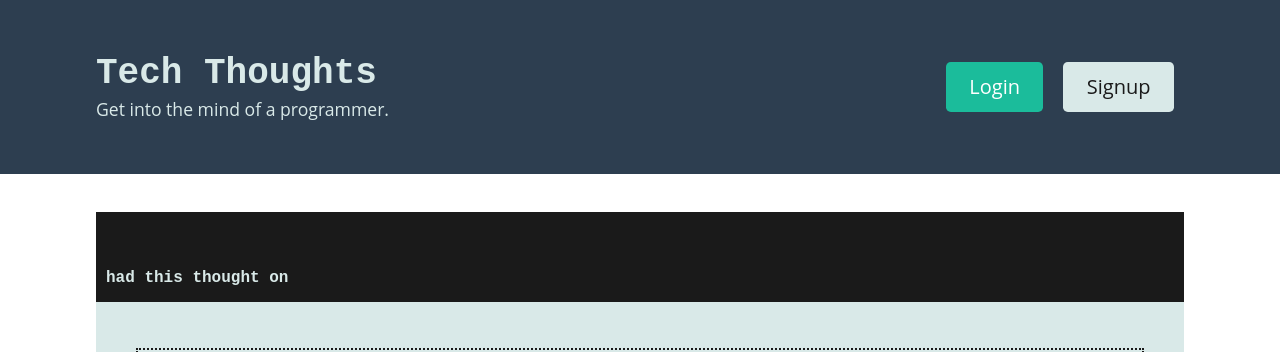
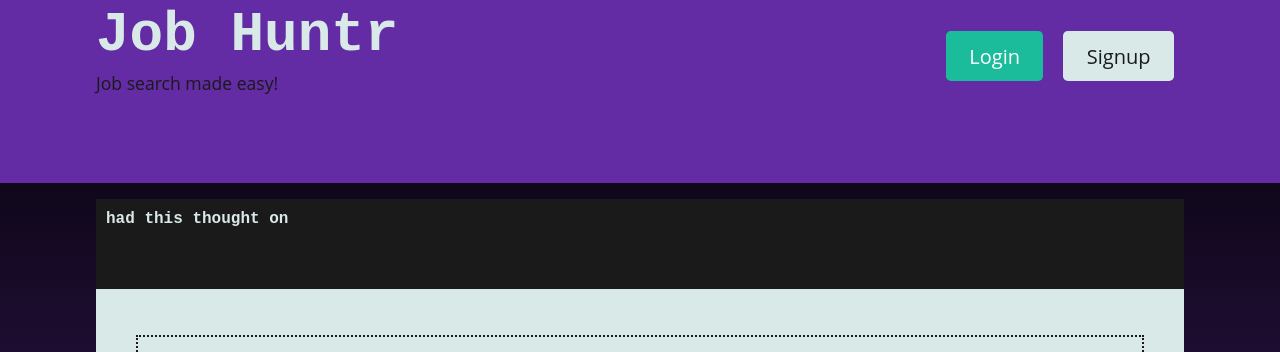
Before and after one commit to ZacWheeler3/job-huntr, a React (Vite) app in the folder client/: page /thoughts/1 in a window 1280 px wide. Shown: the top 352 px of the page. Built offline with nearby package versions, Linux system fonts and the light colour scheme; no server answers.

Commit message:
added styling to header and added gradient backgorund

```diff
--- a/client/src/App.css
+++ b/client/src/App.css
@@ -1,24 +1,28 @@
-/*! normalize.css v8.0.1 | MIT License | github.com/necolas/normalize.css */
-/* Document
-   ========================================================================== */
-/**
- * 1. Correct the line height in all browsers.
- * 2. Prevent adjustments of font size after orientation changes in iOS.
- */
- html {
+html {
   line-height: 1.15;
   /* 1 */
   -webkit-text-size-adjust: 100%;
   /* 2 */
 }
 
-/* Sections
-   ========================================================================== */
-/**
- * Remove the margin in all browsers.
- */
+.header-container {
+  background-color: #632ba4;
+}
+
+.m-0 {
+  font-size: 3.5rem;
+  display: flex;
+  text-decoration: none;
+}
+
 body {
   margin: 0;
+  background: rgb(69, 30, 115);
+  background: linear-gradient(
+    0deg,
+    rgba(69, 30, 115, 1) 0%,
+    rgba(0, 0, 0, 1) 100%
+  );
 }
 
 /**
@@ -63,11 +67,6 @@ pre {
   /* 2 */
 }
 
-/* Text-level semantics
-   ========================================================================== */
-/**
- * Remove the gray background on active links in IE 10.
- */
 a {
   background-color: transparent;
 }
@@ -187,9 +186,9 @@ select {
  * Correct the inability to style clickable types in iOS and Safari.
  */
 button,
-[type='button'],
-[type='reset'],
-[type='submit'] {
+[type="button"],
+[type="reset"],
+[type="submit"] {
   -webkit-appearance: button;
 }
 
@@ -197,9 +196,9 @@ button,
  * Remove the inner border and padding in Firefox.
  */
 button::-moz-focus-inner,
-[type='button']::-moz-focus-inner,
-[type='reset']::-moz-focus-inner,
-[type='submit']::-moz-focus-inner {
+[type="button"]::-moz-focus-inner,
+[type="reset"]::-moz-focus-inner,
+[type="submit"]::-moz-focus-inner {
   border-style: none;
   padding: 0;
 }
@@ -208,9 +207,9 @@ button::-moz-focus-inner,
  * Restore the focus styles unset by the previous rule.
  */
 button:-moz-focusring,
-[type='button']:-moz-focusring,
-[type='reset']:-moz-focusring,
-[type='submit']:-moz-focusring {
+[type="button"]:-moz-focusring,
+[type="reset"]:-moz-focusring,
+[type="submit"]:-moz-focusring {
   outline: 1px dotted ButtonText;
 }
 
@@ -260,8 +259,8 @@ textarea {
  * 1. Add the correct box sizing in IE 10.
  * 2. Remove the padding in IE 10.
  */
-[type='checkbox'],
-[type='radio'] {
+[type="checkbox"],
+[type="radio"] {
   box-sizing: border-box;
   /* 1 */
   padding: 0;
@@ -271,8 +270,8 @@ textarea {
 /**
  * Correct the cursor style of increment and decrement buttons in Chrome.
  */
-[type='number']::-webkit-inner-spin-button,
-[type='number']::-webkit-outer-spin-button {
+[type="number"]::-webkit-inner-spin-button,
+[type="number"]::-webkit-outer-spin-button {
   height: auto;
 }
 
@@ -280,7 +279,7 @@ textarea {
  * 1. Correct the odd appearance in Chrome and Safari.
  * 2. Correct the outline style in Safari.
  */
-[type='search'] {
+[type="search"] {
   -webkit-appearance: textfield;
   /* 1 */
   outline-offset: -2px;
@@ -290,7 +289,7 @@ textarea {
 /**
  * Remove the inner padding in Chrome and Safari on macOS.
  */
-[type='search']::-webkit-search-decoration {
+[type="search"]::-webkit-search-decoration {
   -webkit-appearance: none;
 }
 
@@ -356,9 +355,9 @@ body {
 body {
   margin: 0;
   padding: 0;
-  font-family: 'Open Sans', -apple-system, BlinkMacSystemFont, 'Segoe UI',
-    Roboto, Helvetica, Arial, sans-serif, 'Apple Color Emoji', 'Segoe UI Emoji',
-    'Segoe UI Symbol';
+  font-family: "Open Sans", -apple-system, BlinkMacSystemFont, "Segoe UI",
+    Roboto, Helvetica, Arial, sans-serif, "Apple Color Emoji", "Segoe UI Emoji",
+    "Segoe UI Symbol";
   font-size: 16px;
   color: #1a1a1a;
 }
@@ -369,7 +368,7 @@ h3,
 h4,
 h5,
 h6 {
-  font-family: 'JetBrains Mono', monospace;
+  font-family: "JetBrains Mono", monospace;
   margin: 0 0 0.5rem;
   line-height: 1.25;
 }
@@ -1157,13 +1156,13 @@ form .form-input.form-input-squared {
   border-radius: 0;
 }
 
-form [type='checkbox'],
-form [type='radio'] {
+form [type="checkbox"],
+form [type="radio"] {
   display: inline-block;
 }
 
-label form [type='checkbox'],
-label form [type='radio'] {
+label form [type="checkbox"],
+label form [type="radio"] {
   display: inline-block;
 }
 
@@ -1259,7 +1258,7 @@ label form [type='radio'] {
   margin-right: -15px;
 }
 
-[class*='col-'] {
+[class*="col-"] {
   position: relative;
   width: 100%;
   padding-right: 15px;
--- a/client/src/components/Header/index.jsx
+++ b/client/src/components/Header/index.jsx
@@ -1,6 +1,6 @@
-import { Link } from 'react-router-dom';
+import { Link } from "react-router-dom";
 
-import Auth from '../../utils/auth';
+import Auth from "../../utils/auth";
 
 const Header = () => {
   const logout = (event) => {
@@ -8,13 +8,13 @@ const Header = () => {
     Auth.logout();
   };
   return (
-    <header className="bg-primary text-light mb-4 py-3 flex-row align-center">
+    <header className="header-container">
       <div className="container flex-row justify-space-between-lg justify-center align-center">
         <div>
           <Link className="text-light" to="/">
-            <h1 className="m-0">Tech Thoughts</h1>
+            <h1 className="m-0">Job Huntr</h1>
           </Link>
-          <p className="m-0">Get into the mind of a programmer.</p>
+          <p>Job search made easy!</p>
         </div>
         <div>
           {Auth.loggedIn() ? (
```
Also changed, not shown: 1 other file (tests, documents, lock files or other folders).
